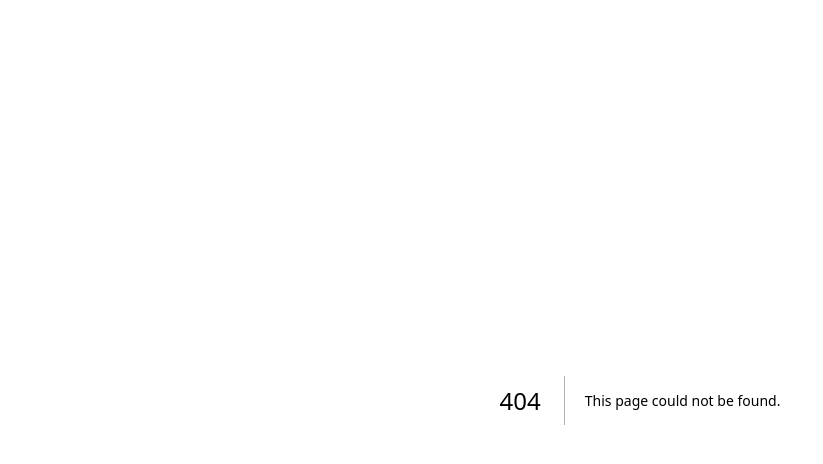
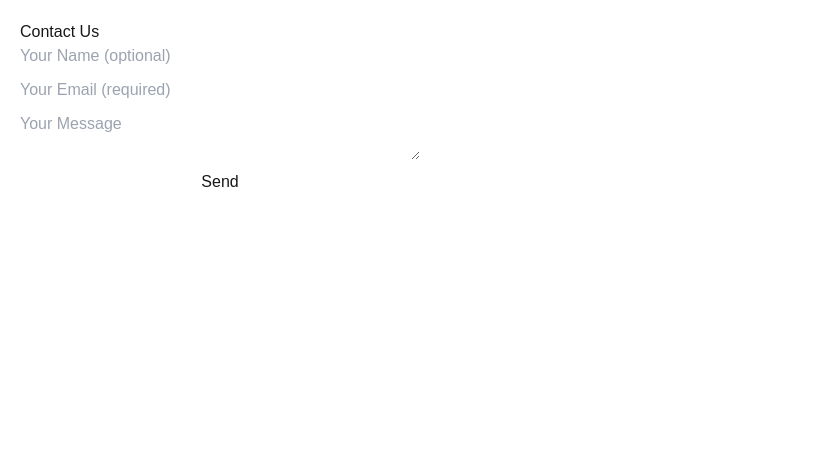
Before and after one commit to danije1/switch.ai, a Next.js app: page /contact in a window 1280 px wide. Before the commit this address had no page. Shown: the top 464 px of the page, without its empty margins (0-823 px from the left). Built offline with nearby package versions, Linux system fonts and the light colour scheme.

Commit message:
funktionierender Mail Versand ohne Datenbank

```diff
--- /dev/null
+++ b/src/app/api/contact/route.js
@@ -0,0 +1,50 @@
+import { NextResponse } from "next/server";
+import nodemailer from "nodemailer";
+
+// Funktion zum Senden der Bestätigungs-Mail
+const sendConfirmationEmail = async (email) => {
+  const transporter = nodemailer.createTransport({
+    host: "mail.gmx.net", // GMX SMTP-Server
+    port: 587, // Port für TLS
+    secure: false, // TLS sollte auf false stehen
+    auth: {
+      user: process.env.EMAIL_USER,
+      pass: process.env.EMAIL_PASS,
+    },
+  });
+
+  return transporter.sendMail({
+    from: process.env.EMAIL_USER,
+    to: email,
+    subject: "Welcome to switch.ai!",
+    text: "Thank you for your message! We will get back to you shortly.",
+  });
+};
+
+export async function POST(req) {
+  const { name, email, message } = await req.json();
+
+  if (!email) {
+    return NextResponse.json({ error: "Email required." }, { status: 400 });
+  }
+
+  try {
+    // Bestätigungs-Mail senden
+    await sendConfirmationEmail(email);
+
+    // Optional: Datenbank-Eintrag (hier auskommentiert, falls nicht benötigt)
+    // const dbResult = await prisma.contact.create({
+    //   data: { name, email, message },
+    // });
+
+    console.log("Message received:", { name, email, message });
+
+    return NextResponse.json({ success: true });
+  } catch (error) {
+    console.error("Error sending email:", error);
+    return NextResponse.json(
+      { error: "Failed to send message." },
+      { status: 500 }
+    );
+  }
+}
--- /dev/null
+++ b/src/app/contact/page.js
@@ -0,0 +1,69 @@
+"use client";
+
+import React, { useState } from "react";
+
+const ContactPage = () => {
+  const [name, setName] = useState("");
+  const [email, setEmail] = useState("");
+  const [message, setMessage] = useState("");
+  const [status, setStatus] = useState("");
+
+  const handleSubmit = async (e) => {
+    e.preventDefault();
+    setStatus("Sending...");
+
+    const response = await fetch("/api/contact", {
+      method: "POST",
+      headers: { "Content-Type": "application/json" },
+      body: JSON.stringify({ name, email, message }),
+    });
+
+    if (response.ok) {
+      setStatus("Message sent successfully!");
+      setName("");
+      setEmail("");
+      setMessage("");
+    } else {
+      setStatus("Error sending message.");
+    }
+  };
+
+  return (
+    <div style={{ padding: "20px" }}>
+      <h1>Contact Us</h1>
+      <form
+        onSubmit={handleSubmit}
+        style={{
+          display: "flex",
+          flexDirection: "column",
+          gap: "10px",
+          maxWidth: "400px",
+        }}
+      >
+        <input
+          type="text"
+          placeholder="Your Name (optional)"
+          value={name}
+          onChange={(e) => setName(e.target.value)}
+        />
+        <input
+          type="email"
+          placeholder="Your Email (required)"
+          value={email}
+          onChange={(e) => setEmail(e.target.value)}
+          required
+        />
+        <textarea
+          placeholder="Your Message"
+          value={message}
+          onChange={(e) => setMessage(e.target.value)}
+          required
+        />
+        <button type="submit">Send</button>
+      </form>
+      <p>{status}</p>
+    </div>
+  );
+};
+
+export default ContactPage;
```
Also changed, not shown: package.json (+8 -5 lines), testEmail.js (added, +28 -0 lines), tsconfig.json (added, +35 -0 lines), 1 other file (tests, documents, lock files or other folders).
